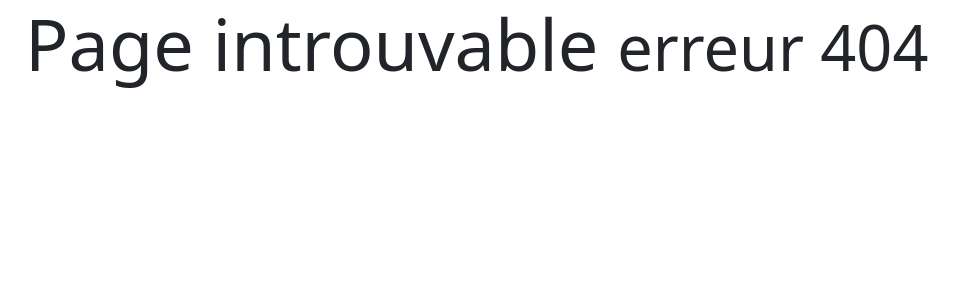
After one commit to webdevproformation/projet-php-d-juin2021, a PHP site: page /projet-html/view/404.php in a window 1280 px wide. The commit adds this page. Shown: the top 300 px of the page, without its empty margins (57-1016 px from the left). Run offline with PHP 8.4, Linux system fonts and the light colour scheme.

Commit message:
erreur 404

```diff
--- a/tp-1/index.php
+++ b/tp-1/index.php
@@ -17,8 +17,9 @@ if(isset($_GET["p"])){
         $c= new $controllerName(); // $c = new AccueilController();
         $c->$method(); // $c->index();
    }else {
-    echo "le fichier n'existe pas";
-    die();
+       // si le controller appelé n'existe pas alors => page d'erreur 404
+        require "view/404.php";
+        die();
    }
 
 }
--- /dev/null
+++ b/tp-1/view/404.php
@@ -0,0 +1,19 @@
+<!DOCTYPE html>
+<html lang="fr">
+<head>
+    <meta charset="UTF-8">
+    <meta http-equiv="X-UA-Compatible" content="IE=edge">
+    <meta name="viewport" content="width=device-width, initial-scale=1.0">
+    <title>Page introuvable</title>
+    <link href="https://cdn.jsdelivr.net/npm/bootstrap@5.0.1/dist/css/bootstrap.min.css" rel="stylesheet" integrity="sha384-+0n0xVW2eSR5OomGNYDnhzAbDsOXxcvSN1TPprVMTNDbiYZCxYbOOl7+AMvyTG2x" crossorigin="anonymous">
+</head>
+<body>
+    <div class="container">
+        <div class="row">
+            <div class="col">
+                <h1 class="display-2">Page introuvable <small>erreur 404</small></h1>
+            </div>
+        </div>
+    </div>
+</body>
+</html>
```
